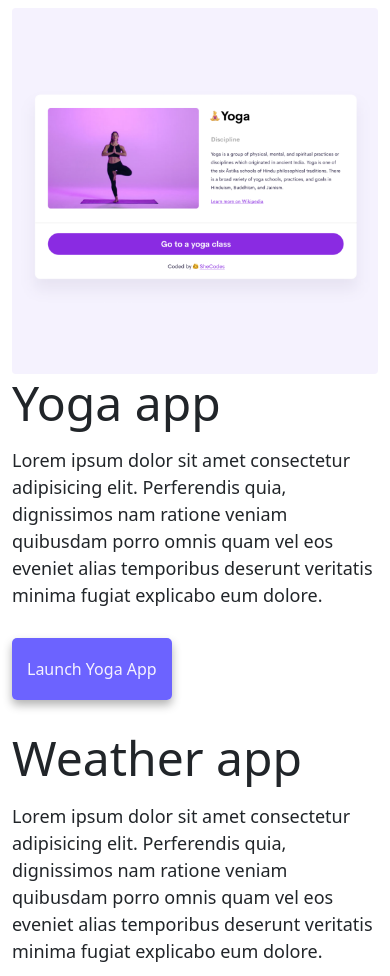
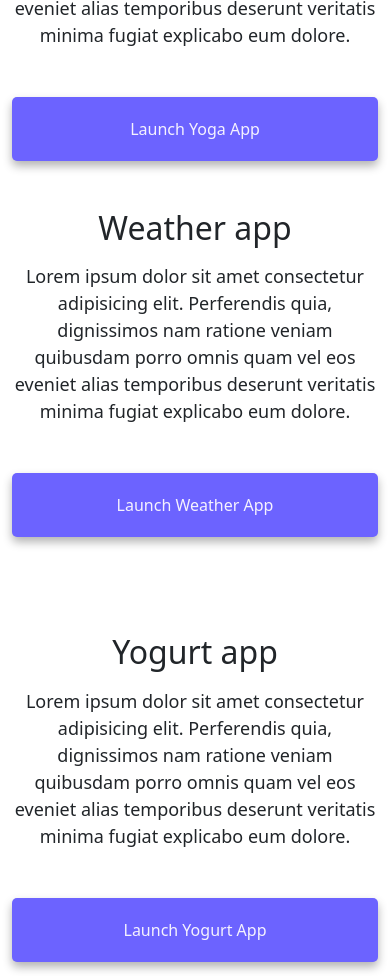
Before and after one commit to TamirhaG/TG-Project, a plain HTML site: page index.html in a window 390 px wide. Shown: the part 648-1624 px from the top of the page. Drawn offline with nearby package versions, Linux system fonts and the light colour scheme.

Commit message:
Made it looks good on mobile devices

```diff
--- a/index.html
+++ b/index.html
@@ -30,9 +30,7 @@
   <body>
     <nav class="navbar navbar-expand-lg navbar-light bg-light fixed-top">
       <div class="container">
-        <a class="navbar-brand" href="/index.html" title="homepage"
-          >Tamirha Giraldo</a
-        >
+        <a class="navbar-brand" href="/" title="homepage">Tamirha Giraldo</a>
         <button
           class="navbar-toggler"
           type="button"
@@ -94,7 +92,7 @@
         <div class="col-md-6">
           <img
             src="/images/yoga.png"
-            class="img-fluid rounded"
+            class="img-fluid rounded d-none d-sm-block"
             alt="yoga project"
           />
         </div>
@@ -107,7 +105,7 @@
             explicabo eum dolore.
           </p>
           <div class="mt-5">
-            <a href="#" class="primary-link" title="yoga project"
+            <a href="#" class="primary-link project-link" title="yoga project"
               >Launch Yoga App</a
             >
           </div>
@@ -123,7 +121,10 @@
             explicabo eum dolore.
           </p>
           <div class="mb-5 mt-5">
-            <a href="#" class="primary-link" title="weather project"
+            <a
+              href="#"
+              class="primary-link project-link"
+              title="weather project"
               >Launch Weather App</a
             >
           </div>
@@ -131,7 +132,7 @@
         <div class="col-md-6">
           <img
             src="images/weather.png"
-            class="img-fluid rounded"
+            class="img-fluid rounded d-none d-sm-block"
             alt="weather project"
           />
         </div>
@@ -140,7 +141,7 @@
         <div class="col-md-6">
           <img
             src="/images/yogurt.png"
-            class="img-fluid rounded"
+            class="img-fluid rounded d-none d-sm-block"
             alt="yogurt app project"
           />
         </div>
@@ -153,7 +154,10 @@
             explicabo eum dolore.
           </p>
           <div class="mt-5">
-            <a href="#" class="primary-link" title="yogurt app project"
+            <a
+              href="#"
+              class="primary-link project-link"
+              title="yogurt app project"
               >Launch Yogurt App</a
             >
           </div>
--- a/styles/app.css
+++ b/styles/app.css
@@ -1,5 +1,5 @@
 body {
-  margin-top: 100px;
+  margin: 100px 0;
   margin-bottom: 50px;
 }
 
@@ -92,3 +92,25 @@ p {
 .about-paragraphs p {
   margin: 10px;
 }
+
+@media (max-width: 500px) {
+  h1 {
+    font-size: 48px;
+    line-height: 1.5;
+  }
+
+  h2 {
+    font-size: 32px;
+    text-align: center;
+  }
+
+  p {
+    text-align: center;
+  }
+
+  .project-link {
+    display: block;
+    text-align: center;
+    margin: 0 20px;
+  }
+}
```
